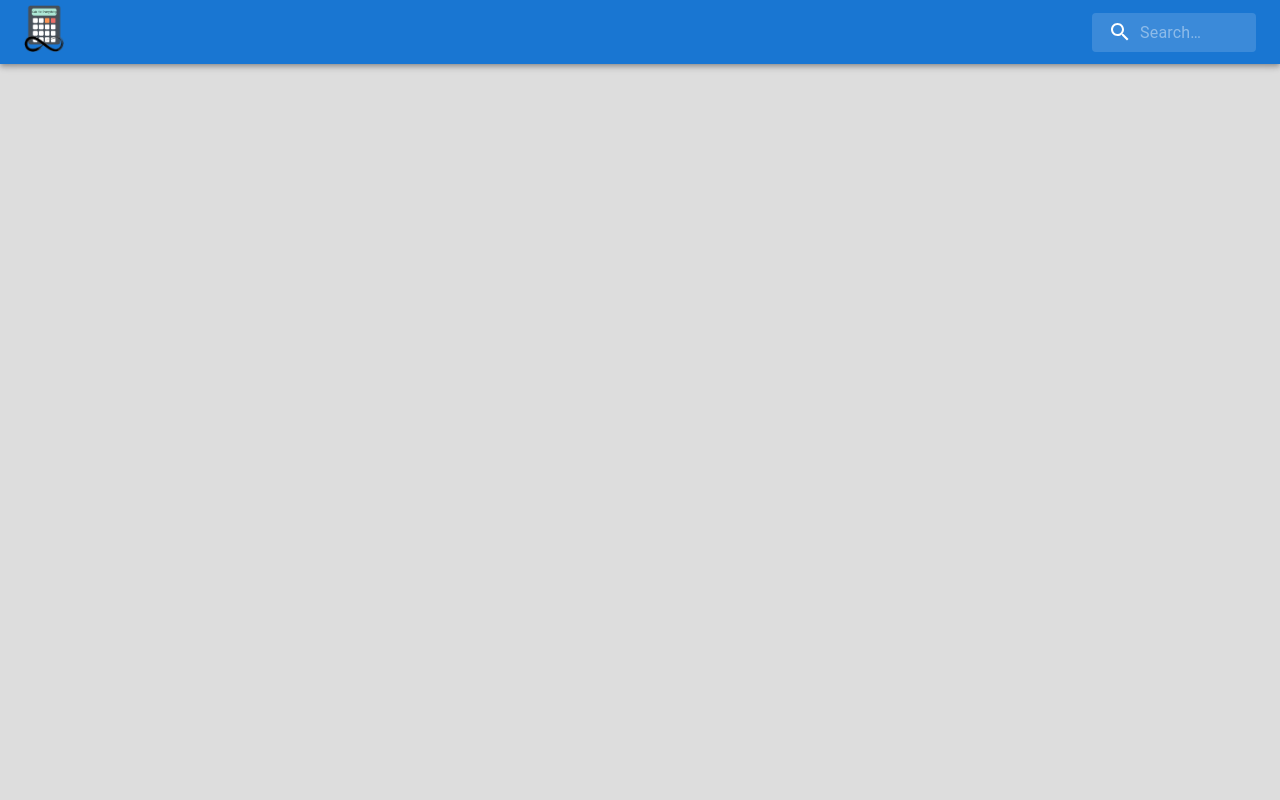
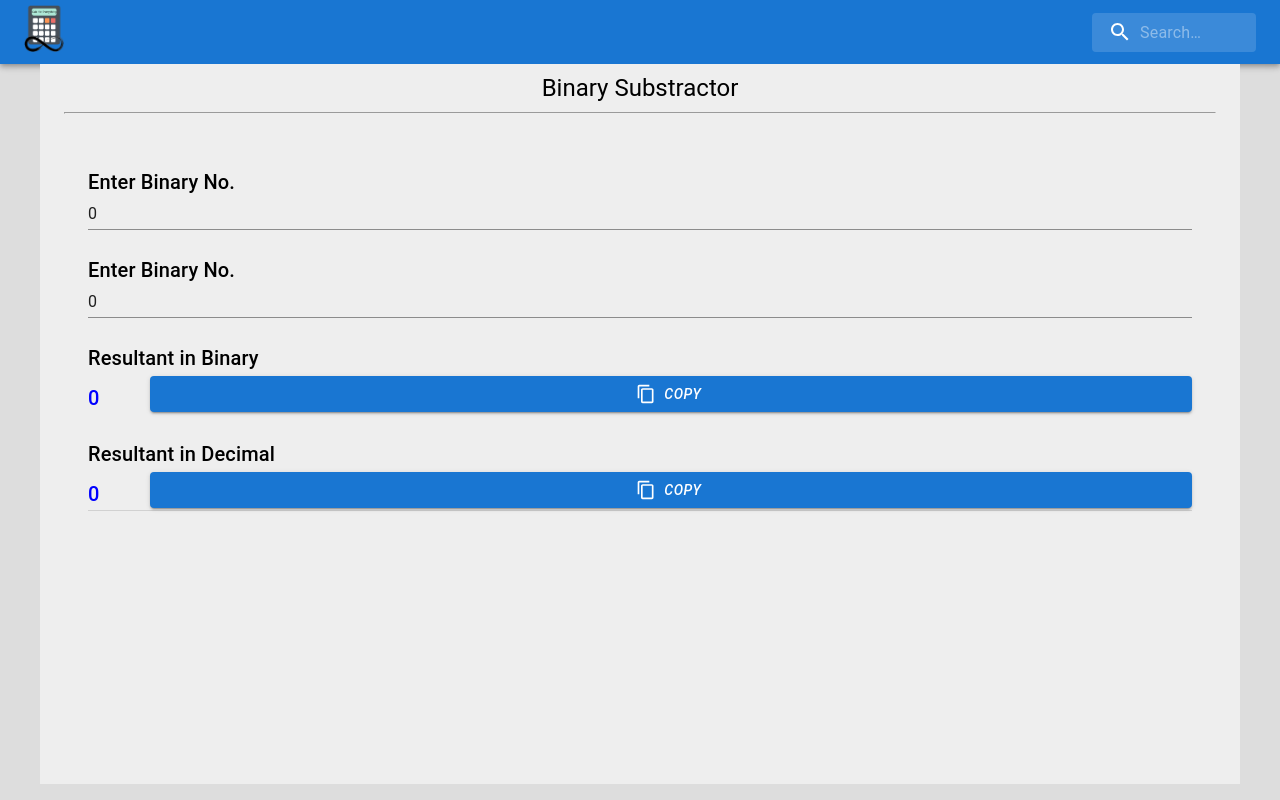
Before and after one commit to SarthakKeshari/calc_for_everything, a React (Create React App) app in the folder calculators/: page /binarysubtractor in a window 1280 px wide. Before the commit this address had no page. Built offline with nearby package versions, Linux system fonts and the light colour scheme.

Commit message:
Added Binary Subraction

```diff
--- a/calculators/src/App.js
+++ b/calculators/src/App.js
@@ -31,7 +31,7 @@ import MainMatrixDeterminant from './mathematical/matrix_determinant/MainMatrixD
 import MainMatrixTranspose from './mathematical/matrix_transpose/MainMatrixTranspose';
 import MainFirstOrderDifferentialEqSolver from './mathematical/first_order_differential_eq_solver/MainFirstOrderDifferentialEqSolver';
 import MainAgeCalculator from './health/age_calculator/MainAgeCalculator';
-import MainBinarySubstractor from './computer_science/BinarySubstractor/MainBinarySubstractor';
+import MainBinarySubtractor from './computer_science/BinarySubtractor/MainBinarySubtractor';
 import MainNumberTypeFinder from './computer_science/number_type_finder/MainNumberTypeFinder';
 import MainFDMaturityCalc from './finance/fd_maturity_calculator/MainFDMaturityCalc';
 import MainRDMaturityCalc from './finance/rd_maturity_calculator/MainRDMaturityCalc';
@@ -51,7 +51,7 @@ function App() {
             <Route path="hexbinandbinhex" element={<MainHexToBinAndBinToHex />} />
             <Route path="octbinandbinoct" element={<MainOctToBinAndBinToOct />} />
             <Route path="binaryadder" element={<MainBinaryAdder />} />
-            <Route path="binarysubstractor" element={<MainBinarySubstractor />} />
+            <Route path="binarysubtractor" element={<MainBinarySubtractor />} />
             <Route path="octaladder" element={<MainOctalAdder />} />
             <Route path="hexadecimaladder" element={<MainHexadecimalAdder />} />
             <Route path="numbertypefinder" element={<MainNumberTypeFinder />} />
--- a/calculators/src/Home.js
+++ b/calculators/src/Home.js
@@ -13,7 +13,7 @@ export default function Home() {
             <HomeGridItem calcName="Hexadecimal to Binary and Binary to Hexadecimal" path="/hexbinandbinhex"/>
             <HomeGridItem calcName="Octal to Binary and Binary to Octal" path="/octbinandbinoct"/>
             <HomeGridItem calcName="Binary Adder" path="/binaryadder"/>
-            <HomeGridItem calcName="Binary Substractor" path="/binarysubstractor"/>
+            <HomeGridItem calcName="Binary Subtractor" path="/binarysubtractor"/>
             <HomeGridItem calcName="Octal Adder" path="/octaladder"/>
             <HomeGridItem calcName="Hexadecimal Adder" path="/hexadecimaladder"/>
             <HomeGridItem calcName="Number Type Finder" path="/numbertypefinder"/>
--- a/calculators/src/computer_science/BinarySubstractor/MainBinarySubstractor.js
+++ /dev/null
@@ -1,14 +0,0 @@
-import React from 'react';
-import { Container, Typography } from '@mui/material';
-
-function MainBinarySubstractor(){
-    return(
-        <Container maxWidth="lg" sx={{ bgcolor: '#eeeeee', minHeight: '90vh', paddingY:"10" }}>
-            <Typography pt={1} variant='h5' sx = {{textAlign: "center"}}>Binary Substractor</Typography>
-            <hr/>
-            <br/>
-        </Container>
-    )
-}
-
-export default MainBinarySubstractor;
--- /dev/null
+++ b/calculators/src/computer_science/BinarySubtractor/MainBinarySubtractor.js
@@ -0,0 +1,92 @@
+import React, { useCallback, useEffect, useState } from 'react';
+import { Container, Divider, Input, Typography } from '@mui/material';
+import CopyValue from '../../components/CopyValue';
+
+function MainBinarySubtractor(){
+    const [binaryNum1, setBinaryNum1] = useState(0);
+    const [binaryNum2, setBinaryNum2] = useState(0);
+    const [binans,setBinans] = useState(0)
+    const [decans,setDecans] = useState(0)
+
+    const binSub = useCallback((a, b) => {
+        let carry;
+        b = binAdd(~b, 1);
+        while (b !== 0) {
+          carry = (a & b) << 1;
+          a = a ^ b;
+          b = carry;
+        }
+        return a;
+      }, []);
+    const binAdd = (x, y) => {
+        let carry;
+        while (y !== 0) {
+          carry = (x & y) << 1;
+          x = x ^ y;
+          y = carry;
+        }
+        return x;
+    };
+    useEffect(()=>{
+        const num1 = parseInt(binaryNum1, 2);
+        const num2 = parseInt(binaryNum2, 2);
+        if(binaryNum1>0 || binaryNum2>0){
+            const sub = binSub(num1, num2);
+            setBinans(sub.toString(2));
+            setDecans(sub);
+        }
+        else{
+            setBinans(0);
+            setDecans(0);
+        }
+    },[binaryNum1,binaryNum2,binSub])
+
+    return(
+        <Container maxWidth="lg" sx={{ bgcolor: '#eeeeee', minHeight: '90vh', paddingY:"10" }}>
+            <Typography pt={1} variant='h5' sx = {{textAlign: "center"}}>Binary Substractor</Typography>
+            <hr/>
+            <br/>
+            <Container sx={{display:"flex", flexDirection:"column"}}>
+        <Typography pt={1} variant='h6' mt={2}>Enter Binary No.</Typography>
+        <Input
+            color="primary"
+            disabled={false}
+            placeholder="Enter Binary No."
+            name="binaryNum1"
+            size="lg"
+            variant="outlined"
+            type='number'
+            onChange={(e) => setBinaryNum1(e.target.value)}
+            value={binaryNum1}
+        />
+        <Typography pt={1} variant='h6' mt={2}>Enter Binary No.</Typography>
+        <Input
+            color="primary"
+            disabled={false}
+            placeholder="Enter Binary"
+            name="binaryNum2"
+            size="lg"
+            variant="outlined"
+            type='number'
+            onChange={(e) => setBinaryNum2(e.target.value)}
+            value={binaryNum2}
+        />
+
+
+        <Typography pt={1} variant='h6' mt={2}>Resultant in Binary</Typography>
+        <div className='output'>
+            <Typography pt={1} variant='h6' fontStyle={{color: "blue"}}>{binans}</Typography>
+            <CopyValue value={binans}/>
+        </div>
+        <Typography pt={1} variant='h6' mt={2}>Resultant in Decimal</Typography>
+        <div className='output'>
+            <Typography pt={1} variant='h6' fontStyle={{color: "blue"}}>{decans}</Typography>
+            <CopyValue value={decans}/>
+        </div>
+        <Divider />
+    </Container>
+        </Container>
+    )
+}
+
+export default MainBinarySubtractor;
```
